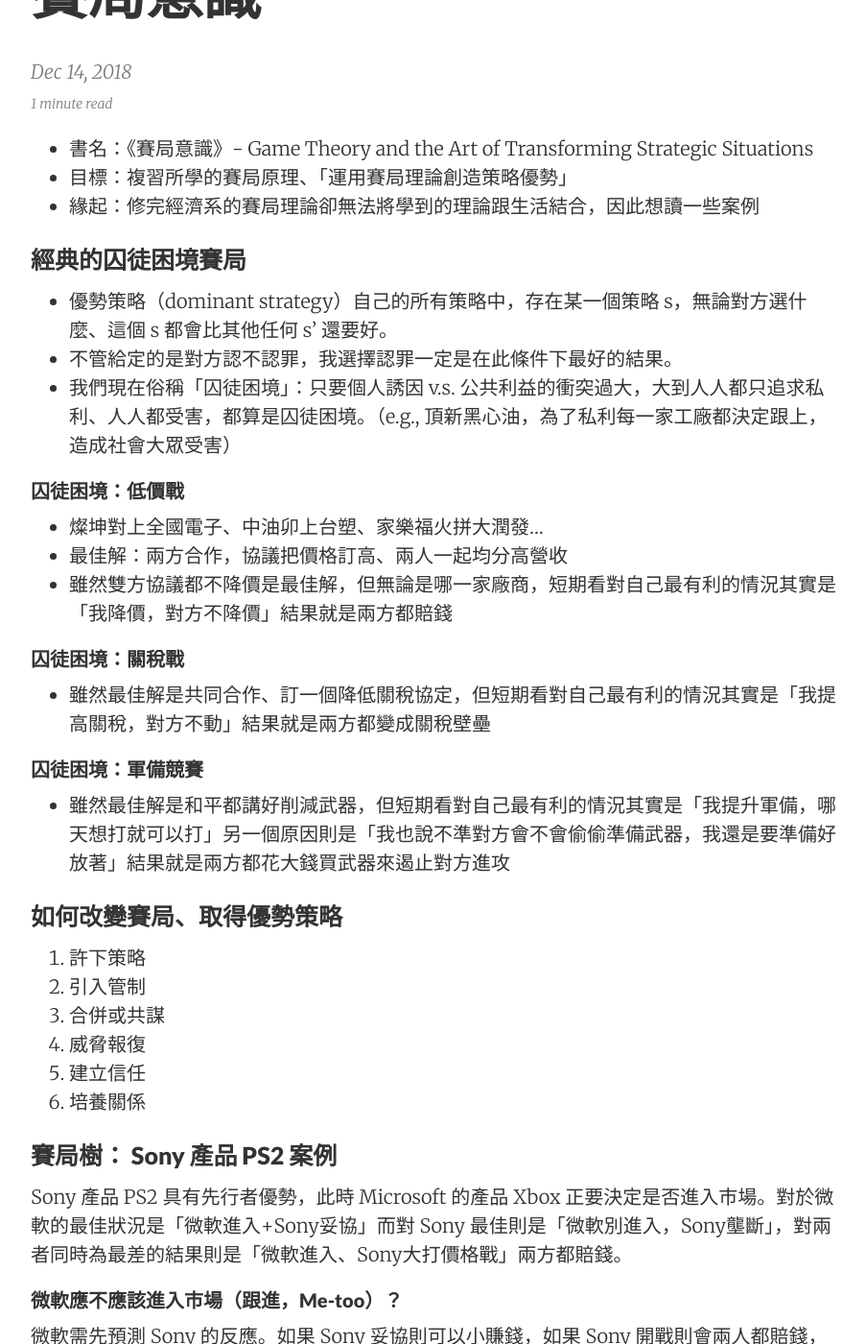
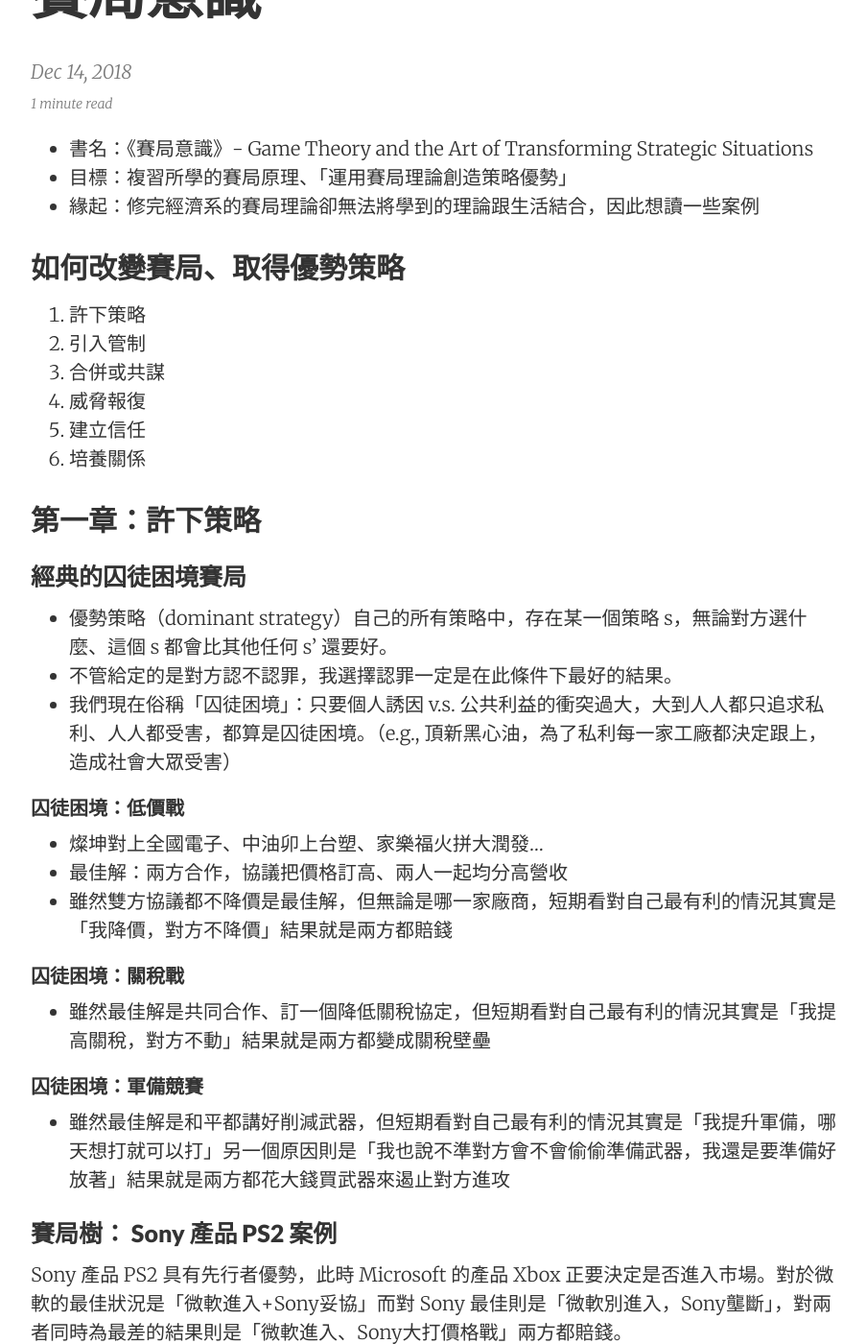
Before and after one commit to AdrianHsu/AdrianHsu.github.io, a Jekyll site: the page built from _posts/2018-12-14-game-theory.md, in a window 1280 px wide and 1400 px high, scrolled down 262 px. Shown: the whole window at 96% size, without its empty margins (188-1091 px from the left). Built offline with Jekyll 4.4.1, drawn with Linux system fonts in a browser that asks for light colours; nearby versions of some CDN libraries; comment, search, counter and statistics services are not loaded; some of the changed lines change nothing that is shown.

Commit message:
blog push

```diff
--- a/_posts/2018-12-14-game-theory.md
+++ b/_posts/2018-12-14-game-theory.md
@@ -10,6 +10,18 @@
 * 目標：複習所學的賽局原理、「運用賽局理論創造策略優勢」
 * 緣起：修完經濟系的賽局理論卻無法將學到的理論跟生活結合，因此想讀一些案例
 
+
+
+## 如何改變賽局、取得優勢策略
+
+1. 許下策略
+2. 引入管制
+3. 合併或共謀
+4. 威脅報復
+5. 建立信任
+6. 培養關係
+
+## 第一章：許下策略
 
 
 ### 經典的囚徒困境賽局
@@ -31,15 +43,6 @@
 * 雖然最佳解是和平都講好削減武器，但短期看對自己最有利的情況其實是「我提升軍備，哪天想打就可以打」另一個原因則是「我也說不準對方會不會偷偷準備武器，我還是要準備好放著」結果就是兩方都花大錢買武器來遏止對方進攻
 
 
-### 如何改變賽局、取得優勢策略
-
-1. 許下策略
-2. 引入管制
-3. 合併或共謀
-4. 威脅報復
-5. 建立信任
-6. 培養關係
-
 ### 賽局樹： Sony 產品 PS2 案例
 Sony 產品 PS2 具有先行者優勢，此時 Microsoft 的產品 Xbox 正要決定是否進入市場。對於微軟的最佳狀況是「微軟進入+Sony妥協」而對 Sony 最佳則是「微軟別進入，Sony壟斷」，對兩者同時為最差的結果則是「微軟進入、Sony大打價格戰」兩方都賠錢。
 
@@ -51,7 +54,7 @@
 
 因此，Sony 不會先發制人，只能選擇讓微軟跟它共存。這種賽局樹很重視誰先出招，結果跟先後順序有關，屬於 Sequential Game。
 
-### 第二章：引入管制
+## 第二章：引入管制
 
 有時囚徒困境會掉入很差的結果，但因為雙方都是做出優勢策略所以又不得不做。此時外力介入（引入管制的話）可以讓這個很差的結果不再是優勢策略，而是轉移到另一個次差的結果。總體來說還是好的。
 
```
